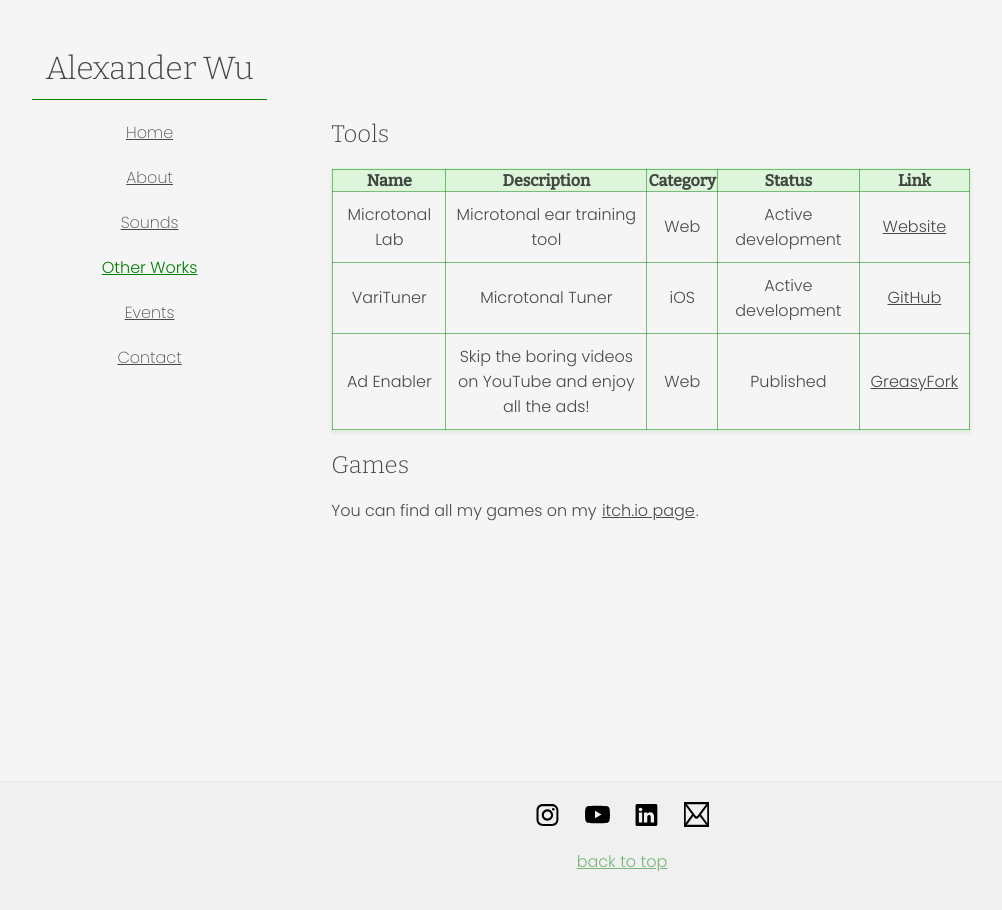
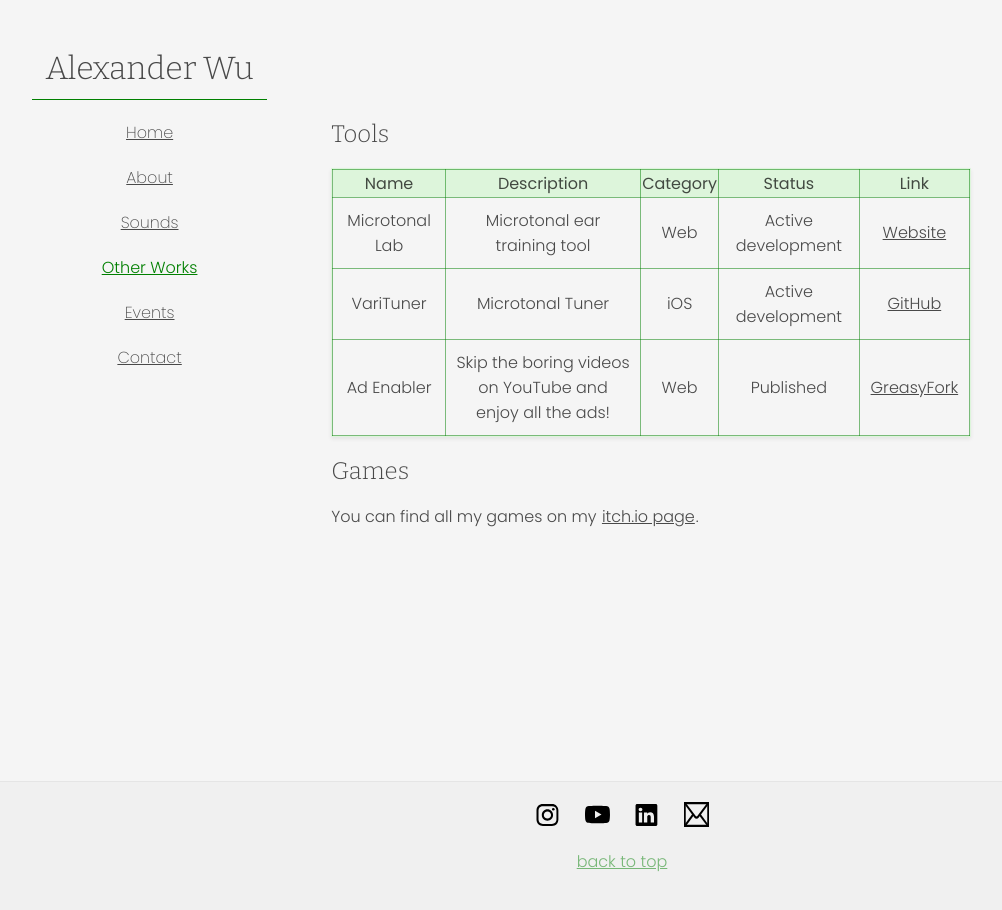
Before and after one commit to aleksuuu/aleksuuu.github.io, a Jekyll site: the page built from other-works.md, in a window 1280 px wide. Shown: the whole page, without its empty margins (18-1020 px from the left). Built offline with Jekyll 4.4.1, drawn with Linux system fonts in a browser that asks for light colours.

Commit message:
Update main.scss

```diff
--- a/_sass/main.scss
+++ b/_sass/main.scss
@@ -285,7 +285,7 @@ table {
 }
 
 th {
-  font-family: $title-font;
+  font-weight: 400;
   background-color: $tertiary-accent-color;
 }
 td {
```
